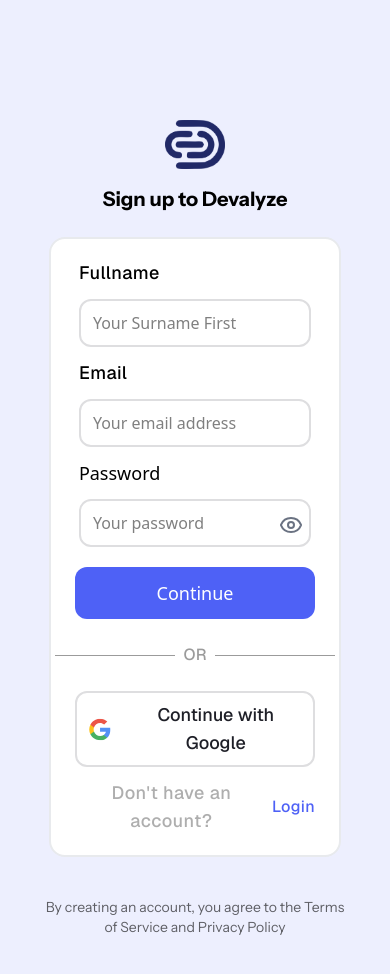
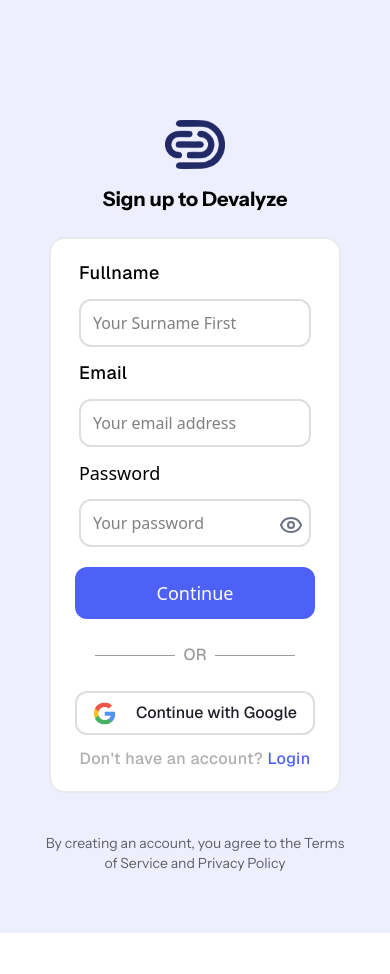
Before and after one commit to Yulong-Dev/Devalyze_url_shortener, a React (Vite) app in the folder devalyze_url/: page /SignUp in a window 390 px wide. Shown: the top 974 px of the page. After the commit the page ends 933 px from the top, so only its background shows below. Built offline with nearby package versions, Linux system fonts and the light colour scheme; a web font is replaced by a local one.

Commit message:
Responsiveness of the SignIn and SignUp

```diff
--- a/devalyze_url/src/pages/SignIn.jsx
+++ b/devalyze_url/src/pages/SignIn.jsx
@@ -262,13 +262,13 @@ const SignIn = () => {
               variants={itemVariants}
             >
               <motion.hr
-                className="w-30 "
+                className="w-20 lg:w-30 "
                 initial={{ scaleX: 0 }}
                 animate={{ scaleX: 1 }}
               />
               OR
               <motion.hr
-                className="w-30 "
+                className="w-20 lg:w-30 "
                 initial={{ scaleX: 0 }}
                 animate={{ scaleX: 1 }}
               />
@@ -318,7 +318,7 @@ const SignIn = () => {
                   </clipPath>
                 </defs>
               </svg>
-              <p className="text-[#1e1f27] font-geist text-lg font-medium">
+              <p className="text-[#1e1f27] font-geist text-sm lg:text-lg font-medium">
                 Continue with Google
               </p>
             </motion.button>
@@ -328,7 +328,7 @@ const SignIn = () => {
               className="flex gap-1 place-self-center items-center"
               variants={itemVariants}
             >
-              <p className="text-[#aeaeae] text-center font-geist text-lg font-medium tracking-wide">
+              <p className="text-[#aeaeae] text-center font-geist text-sm lg:text-lg font-medium tracking-wide">
                 Don't have an account?
               </p>
               <Link
--- a/devalyze_url/src/pages/SignUp.jsx
+++ b/devalyze_url/src/pages/SignUp.jsx
@@ -285,13 +285,13 @@ const SignUp = () => {
               variants={itemVariants}
             >
               <motion.hr
-                className="w-30 "
+                className="w-20 lg:w-30 "
                 initial={{ scaleX: 0 }}
                 animate={{ scaleX: 1 }}
               />
               OR
               <motion.hr
-                className="w-30 "
+                className="w-20 lg:w-30 "
                 initial={{ scaleX: 0 }}
                 animate={{ scaleX: 1 }}
               />
@@ -341,7 +341,7 @@ const SignUp = () => {
                   </clipPath>
                 </defs>
               </svg>
-              <p className="text-[#1e1f27] font-geist text-lg font-medium">
+              <p className="text-[#1e1f27] font-geist lg:text-lg font-medium">
                 Continue with Google
               </p>
             </motion.button>
@@ -351,7 +351,7 @@ const SignUp = () => {
               className="flex gap-1 place-self-center items-center"
               variants={itemVariants}
             >
-              <p className="text-[#aeaeae] text-center font-geist text-lg font-medium tracking-wide">
+              <p className="text-[#aeaeae] text-center font-geist lg:text-lg font-medium tracking-wide">
                 Don't have an account?
               </p>
               <Link
```
